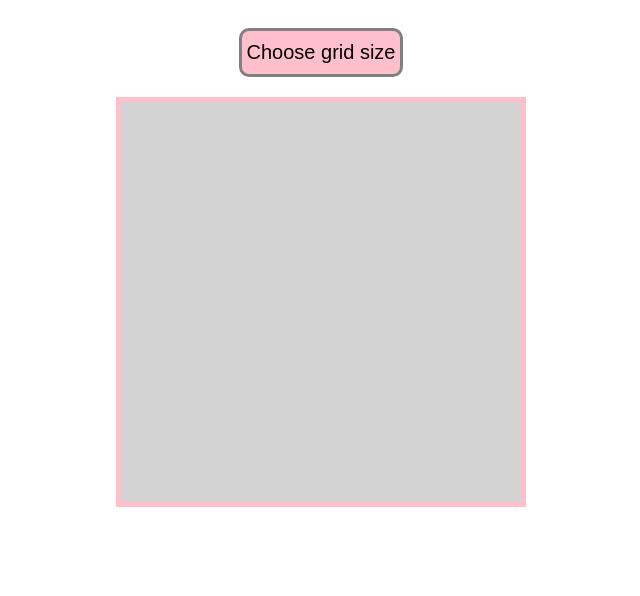
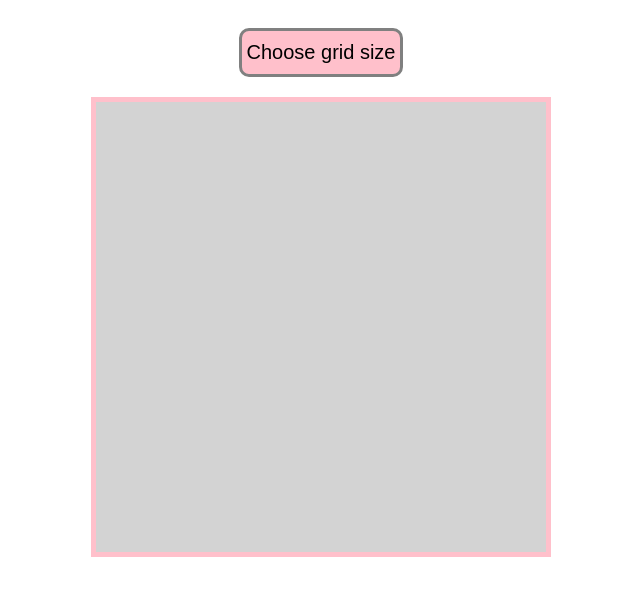
Before and after one commit to Macaroni-Waffles/etch, a plain HTML site: page index.html in a window 1280 px wide. Shown: the whole page, without its empty margins (319-959 px from the left). Drawn offline with Linux system fonts and the light colour scheme.

Commit message:
Allow user to input grid size via a prompt

```diff
--- a/script.js
+++ b/script.js
@@ -1,10 +1,10 @@
 const container = document.querySelector('.container');
-const gridSize = 50;
+let gridSize = 5;
 
 const grid = document.createElement('div');
 grid.classList.add('grid');
-grid.style.height = "400px";
-grid.style.width = "400px";
+grid.style.height = "450px";
+grid.style.width = "450px";
 grid.style.border = "solid 5px pink";
 
 const button = document.createElement('button');
@@ -19,14 +19,22 @@ button.textContent = "Choose grid size";
 container.appendChild(button);
 container.appendChild(grid);
 
+button.addEventListener('mouseover', () => {
+    button.style.cursor = "pointer";
+});
+
+
+
 function drawGrid() {
-    for (let i = 0; i < 16; i++) {
-        for (let j = 0; j < 16; j++) {
+    grid.replaceChildren();
+    for (let i = 0; i < gridSize; i++) {
+        for (let j = 0; j < gridSize; j++) {
+            const cellSize = 450 / gridSize;
             const cell = document.createElement('div');
             cell.classList.add('cell');
             cell.style.backgroundColor = "lightgrey";
-            cell.style.height = "25px";
-            cell.style.width = "25px";
+            cell.style.height = cellSize + "px";
+            cell.style.width = cellSize + "px";
             grid.appendChild(cell);
             cell.addEventListener('mouseover', () => {
                 cell.style.cursor = "pointer";
@@ -36,13 +44,9 @@ function drawGrid() {
     };
 };
 
-button.addEventListener('mouseover', () => {
-    button.style.cursor = "pointer";
-});
-
 button.addEventListener('click', (e) => {
-    let gridNumber = prompt("Please enter a number up to 100", "50");
-    if (gridNumber > 100) {
+     gridSize = prompt("Please enter a number up to 100", "5");
+    if (gridSize > 100) {
         alert("Please enter a number between 1 and 100");
     }
     else {
--- a/style.css
+++ b/style.css
@@ -1,7 +1,7 @@
 .container {
     display: flex   ;
     flex-direction: column;
-    align-items: center; */
+    align-items: center;
 }
 
 .grid {
```
